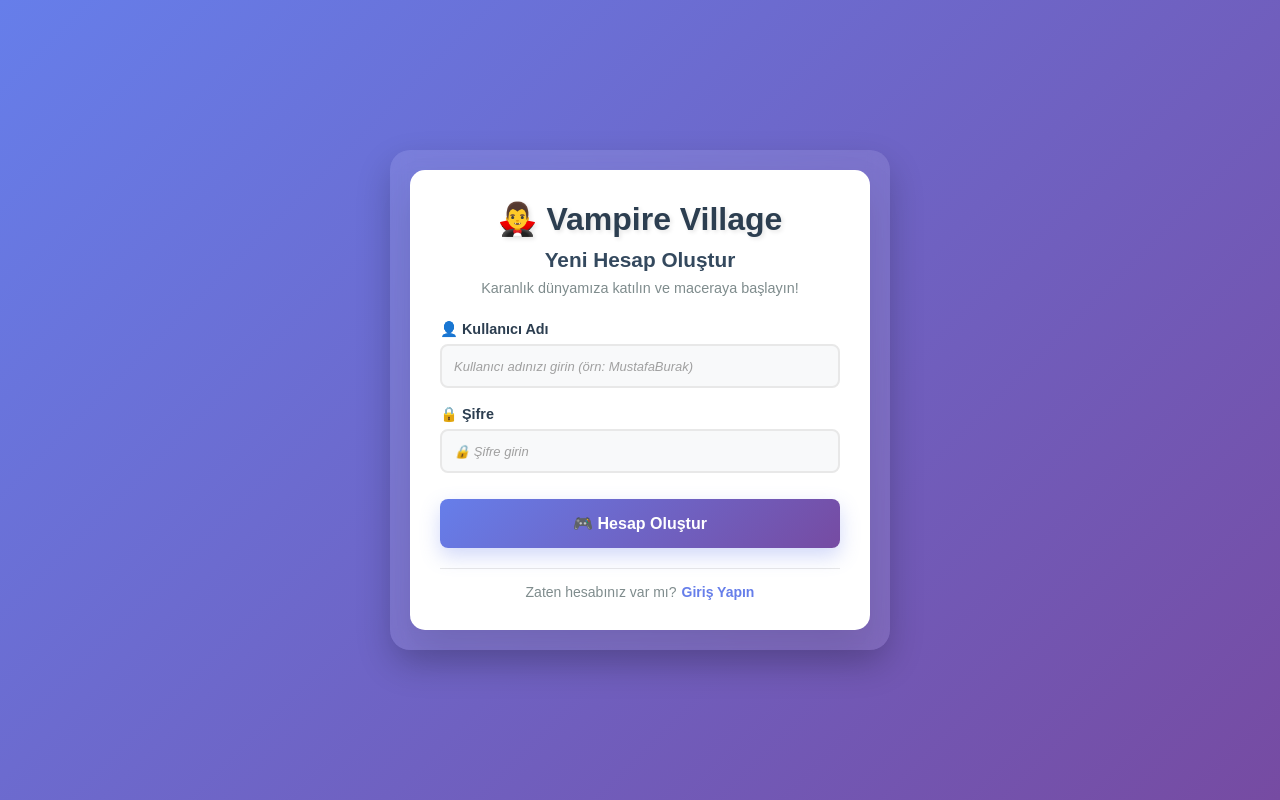
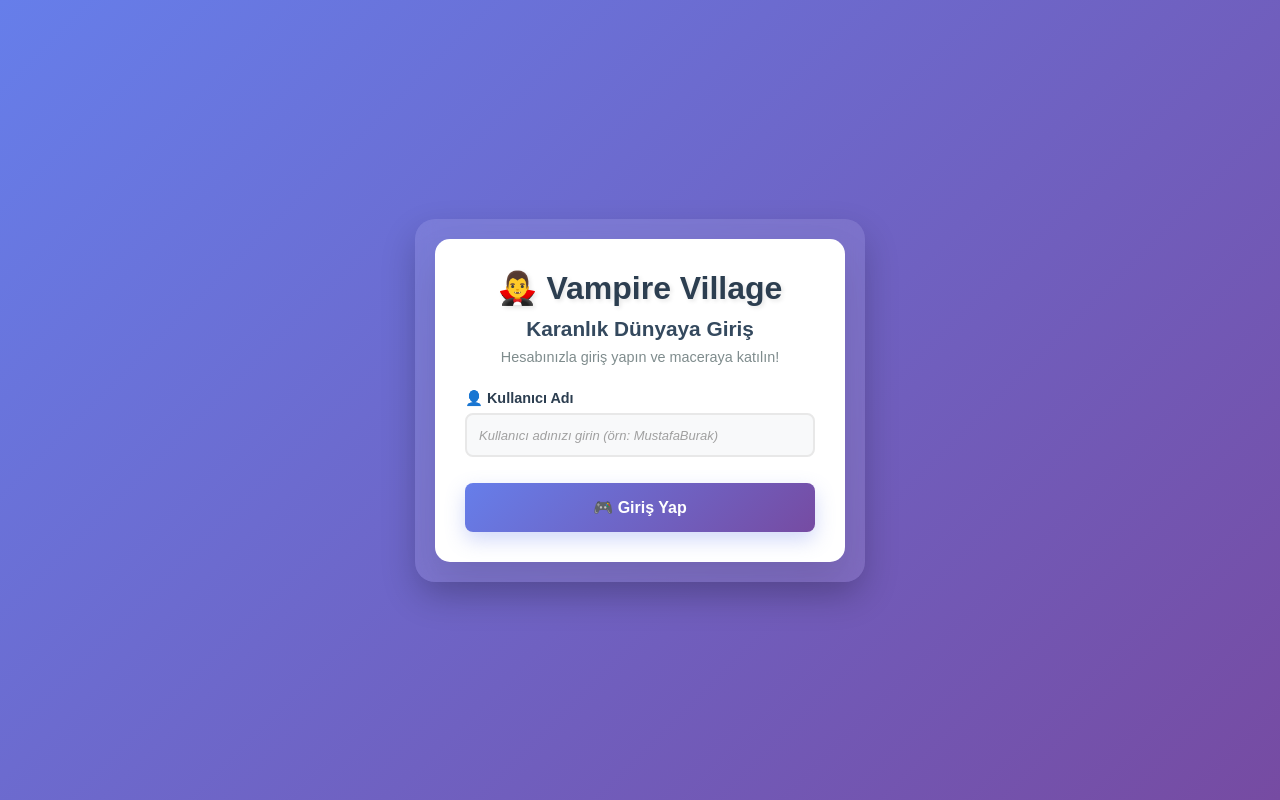
Before and after one commit to dogansever/village-ui, a React (Create React App) app: page / in a window 1280 px wide. Built offline with nearby package versions, Linux system fonts and the light colour scheme.

Commit message:
Update routing to prioritize login page and simplify QR code generation

```diff
--- a/src/App.jsx
+++ b/src/App.jsx
@@ -11,8 +11,7 @@ function App() {
   return (
     <Router>
       <Routes>
-        <Route path="/" element={<RegisterPage />} />
-        <Route path="/login" element={<LoginPage />} />
+        <Route path="/" element={<LoginPage />} />
         <Route path="/register" element={<RegisterPage />} />
 
         {/* Private Routes */}
--- a/src/pages/LobbyPage.jsx
+++ b/src/pages/LobbyPage.jsx
@@ -129,7 +129,7 @@ export default function LobbyPage() {
                   ✖
                 </button>
                 <h3 style={{ marginBottom: 10 }}>Giriş QR Kodu</h3>
-                <QRCodeBox url={`${window.location.origin}/login`} />
+                <QRCodeBox url={`${window.location.origin}`} />
               </div>
             </div>
           )}
```
